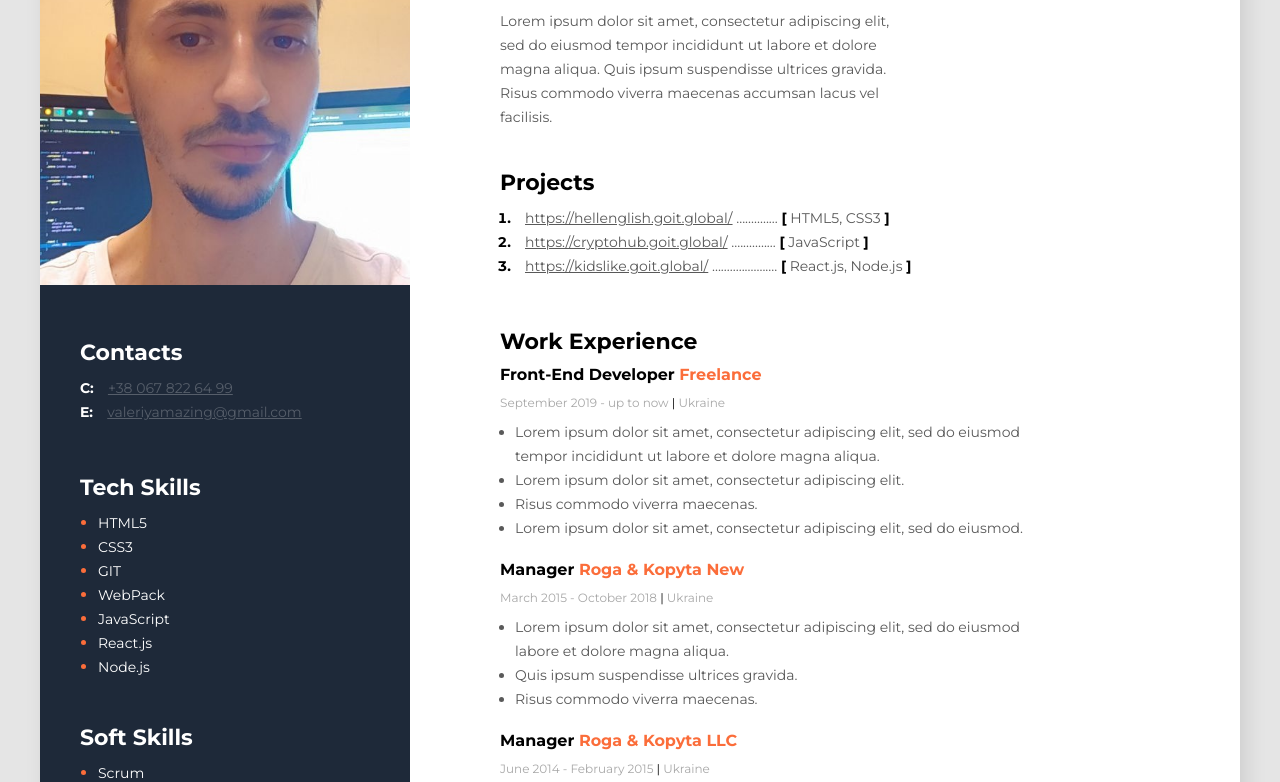
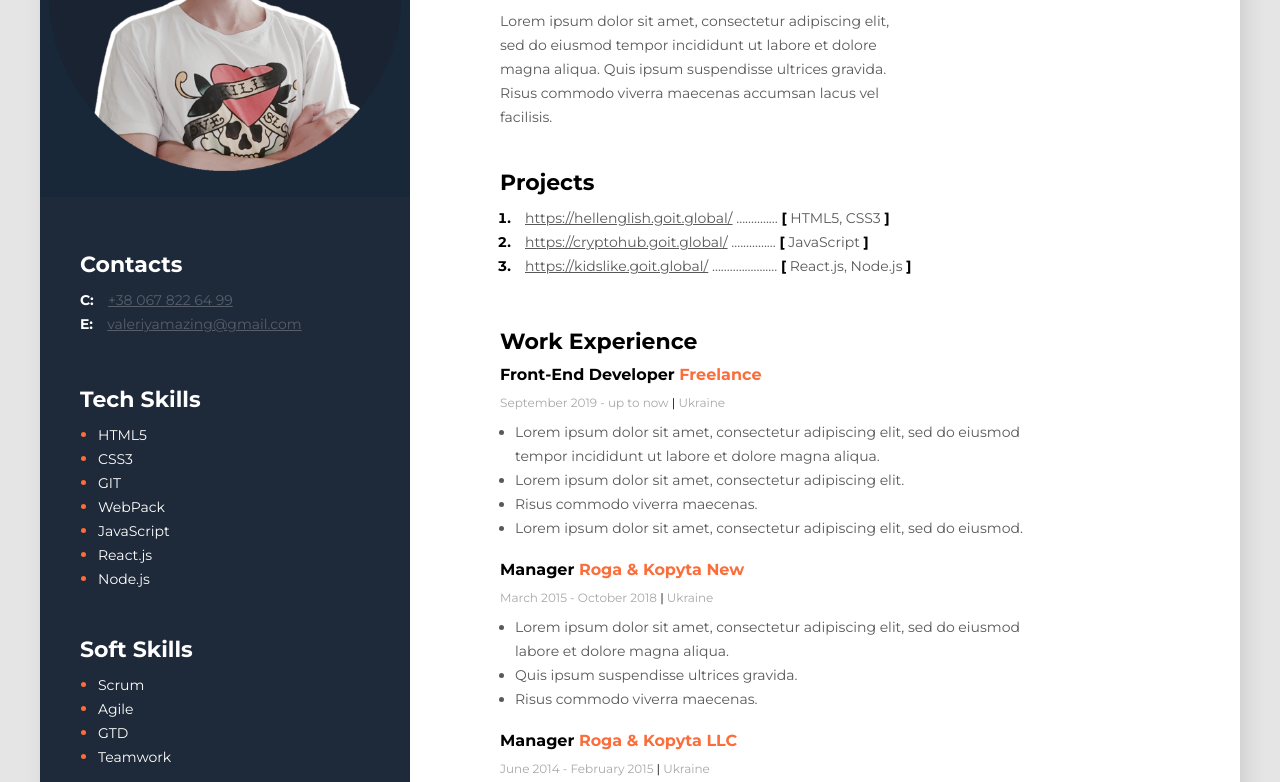
Before and after one commit to ValeriyAmazing/goIT, a plain HTML site: page index.html in a window 1280 px wide. Shown: the part 233-1015 px from the top of the page. Drawn offline with Linux system fonts and the light colour scheme.

Commit message:
Add files via upload

```diff
--- a/index.html
+++ b/index.html
@@ -157,7 +157,7 @@
         </div>
         <!-- Sidebar -->
         <aside class="sidebar">
-            <img class="photo" src="img/me.jpg" alt="Valeriy Kartashov">
+            <img class="photo" src="img/me3.png" alt="Valeriy Kartashov">
             <!-- Contacts -->
             <div class="contacts">
                 <h3 class="sidebar-title">
```
